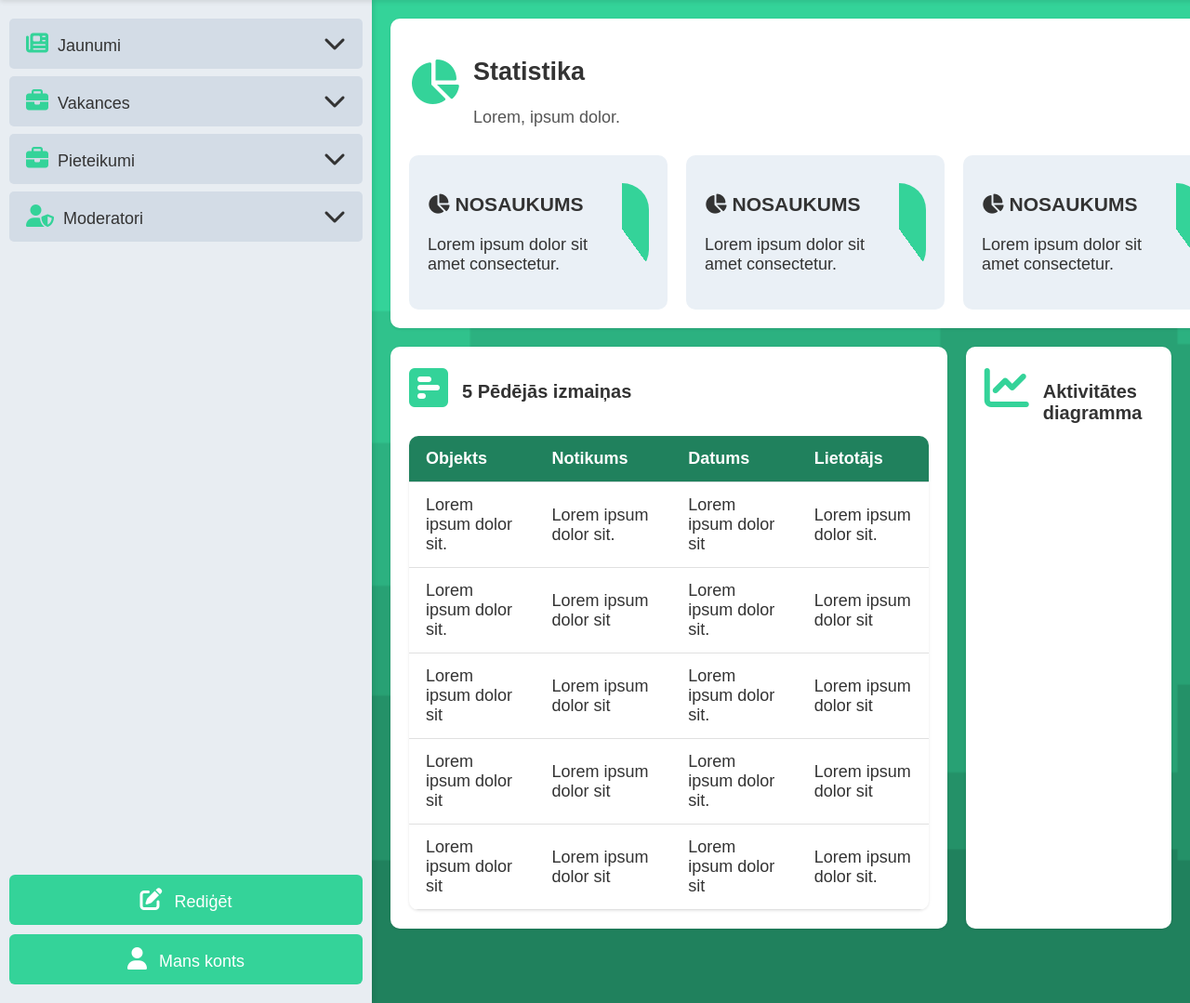
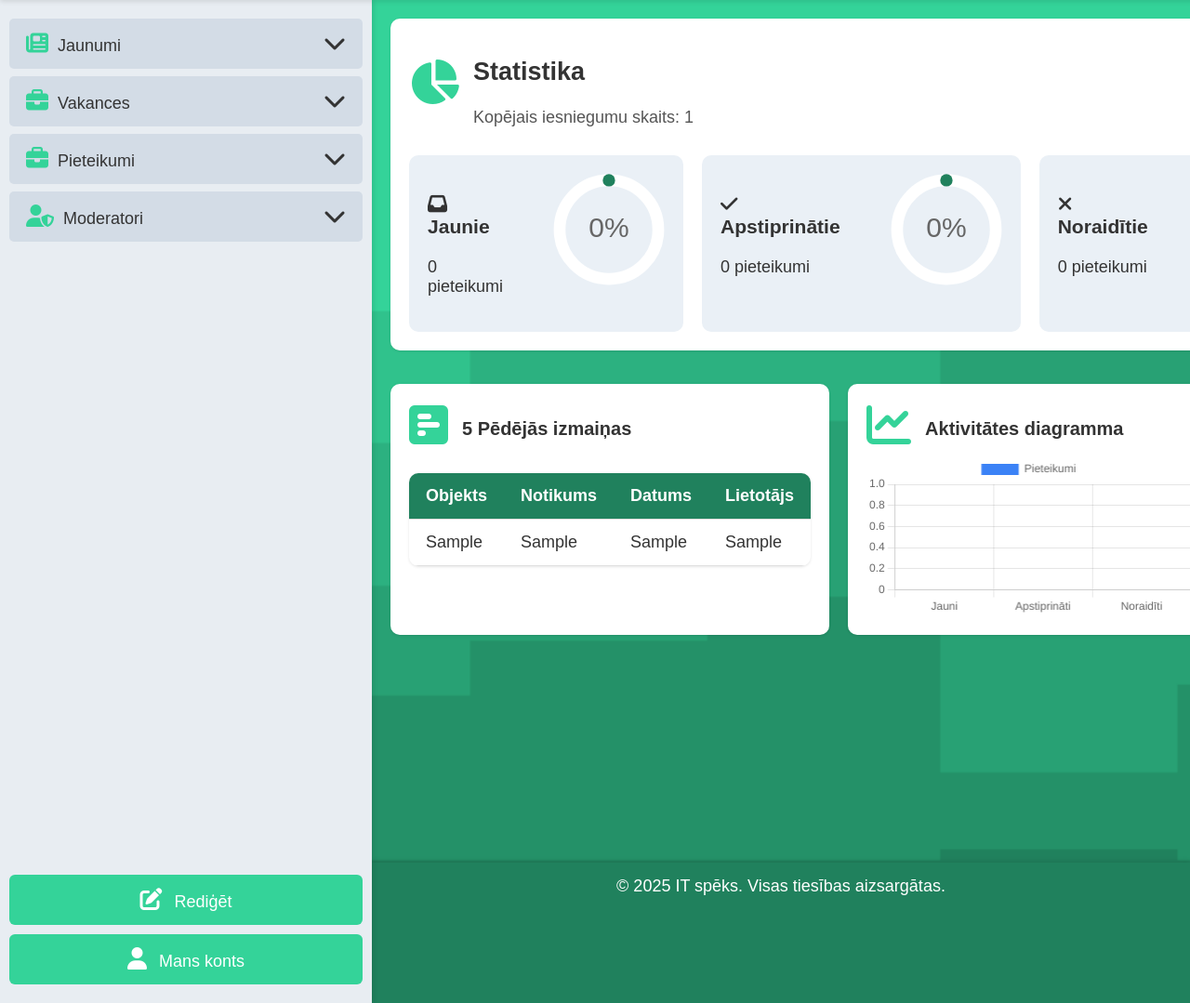
Before and after one commit to Gerda155/it_speks, a PHP site: page / in a window 1280 px wide. Shown: the part 100-1179 px from the top of the page at 93% size. Run offline with PHP 8.4, Linux system fonts and the light colour scheme; tables that the repository leaves empty or names only in its code hold one stand-in row (values such as "Sample post").

Commit message:
Сделала футер, улучшила индекс

```diff
--- a/admin/crudJaunumi.php
+++ b/admin/crudJaunumi.php
@@ -101,3 +101,6 @@ $rezultats = mysqli_query($savienojums, $vaicajums);
         </tbody>
     </table>
 </main>
+<?php
+require "../files/footer.php";
+?>
--- a/admin/crudModeratori.php
+++ b/admin/crudModeratori.php
@@ -97,3 +97,6 @@ $result = mysqli_query($savienojums, $query);
         </tbody>
     </table>
 </main>
+<?php
+require "../files/footer.php";
+?>
--- a/admin/crudPieteikumi.php
+++ b/admin/crudPieteikumi.php
@@ -89,3 +89,6 @@ $rezultats = mysqli_query($savienojums, $vaicajums);
         </tbody>
     </table>
 </main>
+<?php
+require "../files/footer.php";
+?>
--- a/admin/crudVakances.php
+++ b/admin/crudVakances.php
@@ -99,3 +99,6 @@ $rezultats = mysqli_query($savienojums, $vaicajums);
         </tbody>
     </table>
 </main>
+<?php
+require "../files/footer.php";
+?>
--- a/admin/index.php
+++ b/admin/index.php
@@ -1,5 +1,20 @@
 <?php
+error_reporting(E_ALL);
+ini_set('display_errors', 1);
+
 require "../files/header.php";
+require "../files/database.php";
+
+// Статистика по заявкам
+$countAll = mysqli_fetch_assoc(mysqli_query($savienojums, "SELECT COUNT(*) as total FROM it_speks_Pieteiksanas"))['total'];
+$countNew = mysqli_fetch_assoc(mysqli_query($savienojums, "SELECT COUNT(*) as total FROM it_speks_Pieteiksanas WHERE Statuss = 'Jauns'"))['total'];
+$countApproved = mysqli_fetch_assoc(mysqli_query($savienojums, "SELECT COUNT(*) as total FROM it_speks_Pieteiksanas WHERE Statuss = 'Apstiprināts'"))['total'];
+$countRejected = mysqli_fetch_assoc(mysqli_query($savienojums, "SELECT COUNT(*) as total FROM it_speks_Pieteiksanas WHERE Statuss = 'Noraidīts'"))['total'];
+
+// Последние изменения (пример)
+$changesQuery = "SELECT Objekts, Notikums, Datums, Lietotajs FROM it_speks_DarbibuVesture ORDER BY Datums DESC LIMIT 5";
+$changesResult = mysqli_query($savienojums, $changesQuery);
+$changes = mysqli_fetch_all($changesResult, MYSQLI_ASSOC);
 ?>
 
 <main class="dashboard">
@@ -8,30 +23,30 @@ require "../files/header.php";
             <i class="fas fa-chart-pie"></i>
             <div class="stats-info-info">
                 <h2>Statistika</h2>
-                <p>Lorem, ipsum dolor.</p>
+                <p>Kopējais iesniegumu skaits: <?= $countAll ?></p>
             </div>
         </div>
         <div class="stats-cards">
             <div class="card">
                 <div class="card-info">
-                    <h3><i class="fas fa-chart-pie"></i> NOSAUKUMS</h3>
-                    <p>Lorem ipsum dolor sit amet consectetur.</p>
+                    <h3><i class="fas fa-inbox"></i> Jaunie</h3>
+                    <p><?= $countNew ?> pieteikumi</p>
                 </div>
-                <div class="progress-circle"></div>
+                <div class="progress-circle" data-value="<?= $countAll ? round(($countNew/$countAll)*100) : 0 ?>"></div>
             </div>
             <div class="card">
                 <div class="card-info">
-                    <h3><i class="fas fa-chart-pie"></i> NOSAUKUMS</h3>
-                    <p>Lorem ipsum dolor sit amet consectetur.</p>
+                    <h3><i class="fas fa-check"></i> Apstiprinātie</h3>
+                    <p><?= $countApproved ?> pieteikumi</p>
                 </div>
-                <div class="progress-circle"></div>
+                <div class="progress-circle" data-value="<?= $countAll ? round(($countApproved/$countAll)*100) : 0 ?>"></div>
             </div>
             <div class="card">
                 <div class="card-info">
-                    <h3><i class="fas fa-chart-pie"></i> NOSAUKUMS</h3>
-                    <p>Lorem ipsum dolor sit amet consectetur.</p>
+                    <h3><i class="fas fa-times"></i> Noraidītie</h3>
+                    <p><?= $countRejected ?> pieteikumi</p>
                 </div>
-                <div class="progress-circle"></div>
+                <div class="progress-circle" data-value="<?= $countAll ? round(($countRejected/$countAll)*100) : 0 ?>"></div>
             </div>
         </div>
     </section>
@@ -52,54 +67,63 @@ require "../files/header.php";
                             <th>Lietotājs</th>
                         </tr>
                     </thead>
-                    <tbody id="changes-table-body">
-                        <!-- JS вставит сюда строки -->
-                        <tr>
-                            <td>Lorem ipsum dolor sit.</td>
-                            <td>Lorem ipsum dolor sit.</td>
-                            <td>Lorem ipsum dolor sit</td>
-                            <td>Lorem ipsum dolor sit.</td>
-                        </tr>
-                        <tr>
-                            <td>Lorem ipsum dolor sit.</td>
-                            <td>Lorem ipsum dolor sit</td>
-                            <td>Lorem ipsum dolor sit.</td>
-                            <td>Lorem ipsum dolor sit</td>
-                        </tr>
-                        <tr>
-                            <td>Lorem ipsum dolor sit</td>
-                            <td>Lorem ipsum dolor sit</td>
-                            <td>Lorem ipsum dolor sit.</td>
-                            <td>Lorem ipsum dolor sit</td>
-                        </tr>
-                        <tr>
-                            <td>Lorem ipsum dolor sit</td>
-                            <td>Lorem ipsum dolor sit</td>
-                            <td>Lorem ipsum dolor sit.</td>
-                            <td>Lorem ipsum dolor sit</td>
-                        </tr>
-                        <tr>
-                            <td>Lorem ipsum dolor sit</td>
-                            <td>Lorem ipsum dolor sit</td>
-                            <td>Lorem ipsum dolor sit</td>
-                            <td>Lorem ipsum dolor sit.</td>
-                        </tr>
+                    <tbody>
+                        <?php foreach ($changes as $row): ?>
+                            <tr>
+                                <td><?= htmlspecialchars($row['Objekts']) ?></td>
+                                <td><?= htmlspecialchars($row['Notikums']) ?></td>
+                                <td><?= htmlspecialchars($row['Datums']) ?></td>
+                                <td><?= htmlspecialchars($row['Lietotajs']) ?></td>
+                            </tr>
+                        <?php endforeach; ?>
                     </tbody>
                 </table>
             </div>
         </div>
+
         <div class="chart-section">
             <div class="changes-info">
                 <i class="fas fa-chart-line"></i>
                 <h2>Aktivitātes diagramma</h2>
             </div>
-            <div class="chart">
-                <!-- График -->
-            </div>
+            <canvas id="activityChart"></canvas>
         </div>
     </section>
 </main>
-</div>
-</body>
+<?php
+require "../files/footer.php";
+?>
 
-</html>
+<script src="https://cdn.jsdelivr.net/npm/chart.js"></script>
+<script>
+    const ctx = document.getElementById('activityChart').getContext('2d');
+    const chart = new Chart(ctx, {
+        type: 'bar',
+        data: {
+            labels: ['Jauni', 'Apstiprināti', 'Noraidīti'],
+            datasets: [{
+                label: 'Pieteikumi',
+                data: [<?= $countNew ?>, <?= $countApproved ?>, <?= $countRejected ?>],
+                backgroundColor: ['#3b82f6', '#10b981', '#ef4444']
+            }]
+        },
+        options: {
+            scales: {
+                y: { beginAtZero: true }
+            }
+        }
+    });
+
+    document.querySelectorAll('.progress-circle').forEach(el => {
+        const percent = el.getAttribute('data-value');
+        el.innerHTML = `<svg viewBox="0 0 36 36" class="circular-chart">
+            <path class="circle-bg" d="M18 2.0845
+                a 15.9155 15.9155 0 0 1 0 31.831
+                a 15.9155 15.9155 0 0 1 0 -31.831" />
+            <path class="circle" stroke-dasharray="${percent}, 100" d="M18 2.0845
+                a 15.9155 15.9155 0 0 1 0 31.831
+                a 15.9155 15.9155 0 0 1 0 -31.831" />
+            <text x="18" y="20.35" class="percentage">${percent}%</text>
+        </svg>`;
+    });
+</script>
--- a/admin/konts.php
+++ b/admin/konts.php
@@ -65,6 +65,6 @@ require "../files/header.php";
         </form>
     </div>
 </div>
-</body>
-
-</html>
+<?php
+require "../files/footer.php";
+?>
--- a/files/footer.php
+++ b/files/footer.php
@@ -1,5 +1,5 @@
 <footer class="footer">
-    <div class="footer-content">
-        <p>© 2025 IT spēks SIA. Visi tiesības aizsargātas.</p>
-    </div>
+    © 2025 IT spēks. Visas tiesības aizsargātas.
 </footer>
+</body>
+</html>
--- a/files/style.css
+++ b/files/style.css
@@ -209,17 +209,9 @@ html, body {
 
 /* === Контент === */
 .dashboard {
-    flex: 1 1 auto;
-    display: grid;
-    grid-template-columns: repeat(3, 1fr);
-    grid-template-rows: auto auto;
-    gap: 20px;
+    max-width: 1350px;
     width: 100%;
-    max-width: 1300px;
     margin: 0 auto;
-    padding: 20px;
-    box-sizing: border-box;
-    overflow: visible; /* чтобы не было прокрутки */
 }
 
 /* Статистика */
@@ -272,18 +264,16 @@ html, body {
 
 /* Нижняя секция: изменения + график */
 .bottom-sections {
-    grid-column: 1 / 4;
-    display: flex; /* или grid, чтобы высоты синхронизировать */
+    display: grid;
     gap: 20px;
-    width: 100%;
-    max-width: 1300px;
-    margin: 0 auto;
+    box-sizing: border-box;
+    margin-top: 2rem;
+    grid-template-columns: 1fr 1fr;
 }
 
 .stats-wrapper,
 .bottom-sections {
-    width: 100%;
-    max-width: 1300px;
+    max-width: 1350px;
 }
 
 .changes-info{
@@ -318,6 +308,30 @@ html, body {
     color: var(--text-dark);
 }
 
+/*________Динамические данные__________*/
+.circular-chart {
+    width: 120px;
+    height: 120px;
+    margin-left: 3rem;
+}
+.circle-bg {
+    fill: none;
+    stroke: #ffffff;
+    stroke-width: 3.8;
+}
+.circle {
+    fill: none;
+    stroke-width: 4;
+    stroke: var(--dark);
+    stroke-linecap: round;
+    animation: progress 1s ease-out forwards;
+}
+.percentage {
+    fill: #666;
+    font-size: 0.5em;
+    text-anchor: middle;
+}
+
 /* Кнопка редактировать */
 .edit-button {
     display: block;
@@ -342,8 +356,6 @@ html, body {
     margin-right: 8px;
     font-size: var(--font-size-icon);
 }
-
-
 
 /*ВХОД ДЛЯ АДМИНОВ*/
 /* Фон всей страницы */
@@ -664,28 +676,8 @@ textarea {
     color: white;
     text-align: center;
     padding: 15px 20px;
-    font-size: 14px;
-    width: 100%;
-    box-shadow: 0 -2px 5px rgba(0,0,0,0.2);
-    z-index: 1000;
-    width: 100vw;
-    max-width: 100%;
-    box-sizing: border-box;
+    font-size: var(--font-size-base);
+    box-shadow: 0 -2px 5px rgba(0,0,0,0.1);
+    user-select: none;
+    margin-top: 2.5rem;
 }
-
-.footer-content p {
-    margin: 0;
-    line-height: 1.4;
-}
-
-
-/*СТАТИЧНАЯ СТАТИСТИКА*/
-.progress-circle {
-    margin-top: 10px;
-    --d: 100px;
-    --progress: 40;
-    border-radius: var(--d);
-    height: var(--d);
-    width: var(--d);
-    background: conic-gradient( var(--main) calc(calc(var(--progress) / 100) * 360deg), transparent calc(calc(var(--progress) / 100) * 360deg));
-  }
```
